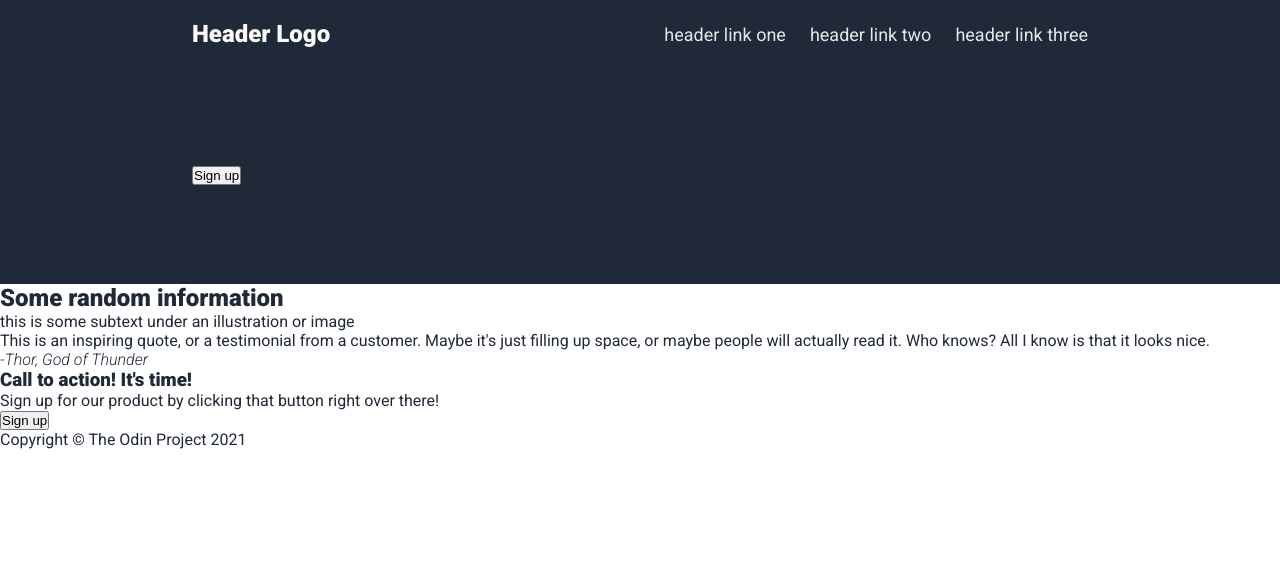
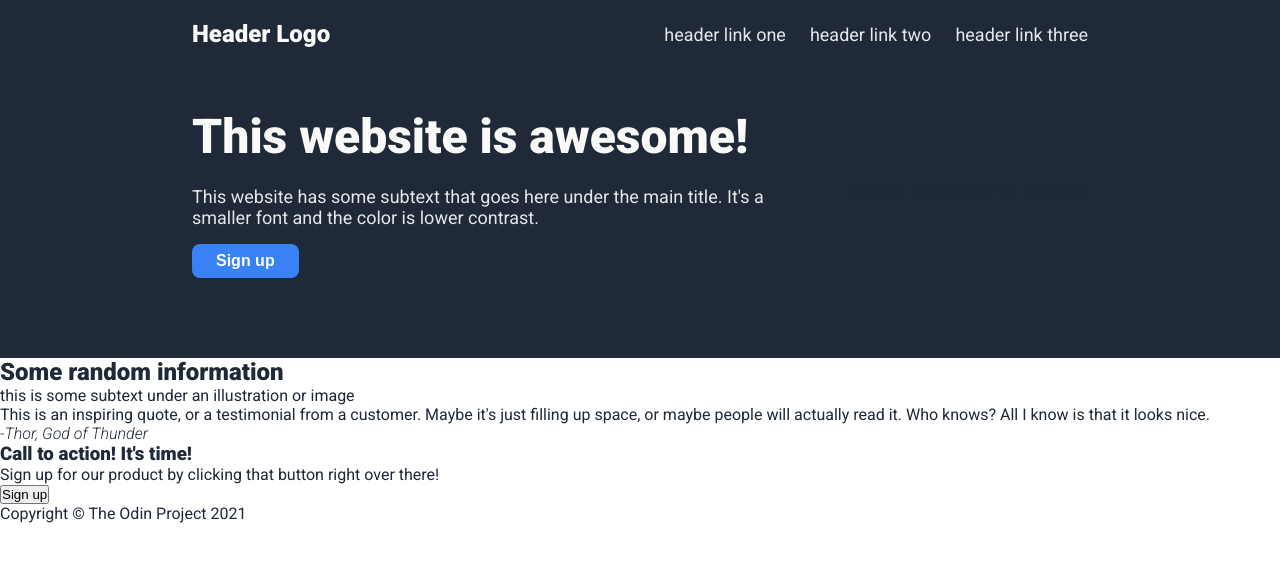
Before and after one commit to imbaliii/landing-page, a plain HTML site: page index.html in a window 1280 px wide. Drawn offline with Linux system fonts and the light colour scheme.

Commit message:
edited everything in the hero-left class in the header

```diff
--- a/style.css
+++ b/style.css
@@ -39,3 +39,38 @@ body {
     font-size: 18px;
     text-decoration: none;
 }
+
+.hero-content {
+    display: flex;
+    align-items: center;
+    gap: 40px;
+}
+
+.hero-left {
+    flex: 1;
+}
+
+.hero-left h1 {
+    font-size: 48px;
+    color: #F9FAF8;
+    font-weight: 900;
+    line-height: 1.2;
+    margin-bottom: 20px;
+}
+
+.hero-left p {
+    font-size: 18px;
+    color: #E5E7EB;
+    margin-bottom: 16px;
+}
+
+.btn-primary {
+    background-color: #3882F6;
+    color: white;
+    border: none;
+    padding: 8px 24px;
+    border-radius: 8px;
+    font-size: 16px;
+    font-weight: bold;
+    cursor: pointer;
+}
```
